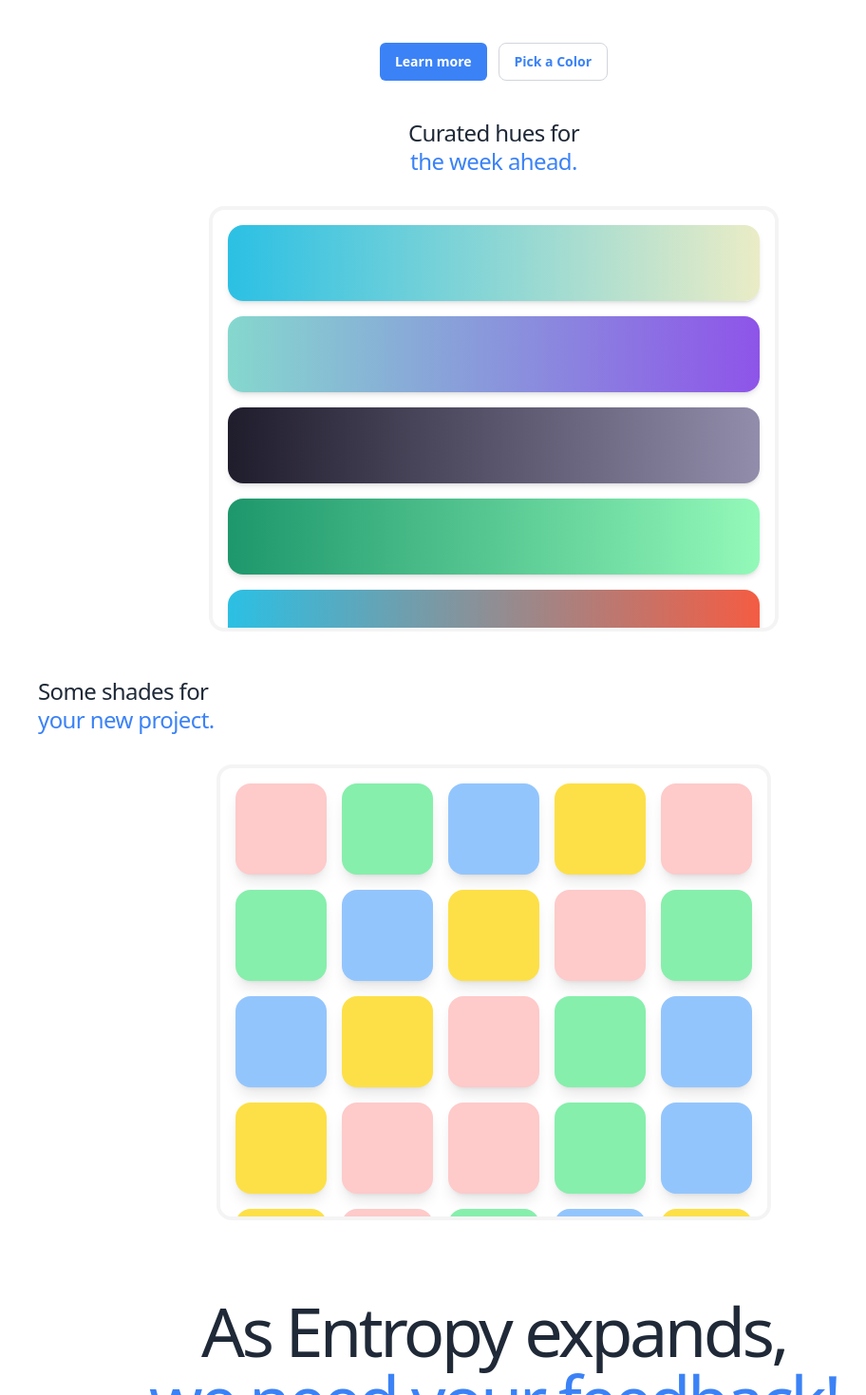
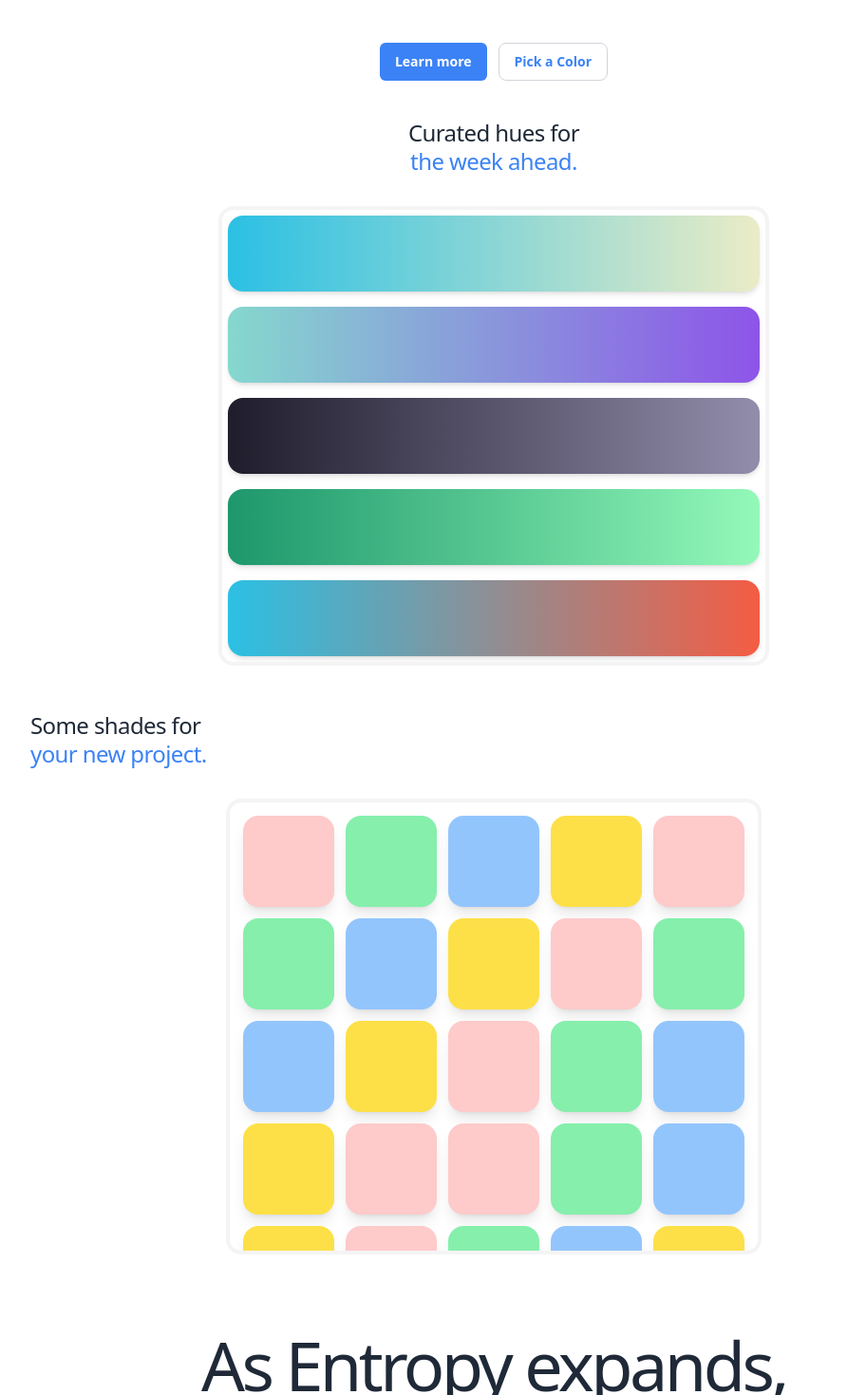
Before and after one commit to amartya2002/entropycolor, a Next.js app: page / in a window 1280 px wide. Shown: the part 521-1990 px from the top of the page at 95% size, without its empty margins (120-1032 px from the left). Built offline with nearby package versions, Linux system fonts and the light colour scheme.

Commit message:
chore: layout fixed

```diff
--- a/components/ColorCard.tsx
+++ b/components/ColorCard.tsx
@@ -12,7 +12,7 @@ type ColorCardProps = {
 
 const ColorCard = ({ color, title, hex, rgb, css, desc }: ColorCardProps) => (
   <div
-    className={`${color} sm:w-30 sm:h-30 group relative m-2 h-24 w-24 rounded-2xl shadow-lg duration-200 hover:scale-105  `}
+    className={`${color} sm:w-[6rem] sm:h-[6rem]  group relative m-1.5 h-[5.5rem] w-[5.5rem] rounded-2xl shadow-lg duration-200 hover:scale-105 `}
   >
     <div className="invisible flex h-full w-full items-center justify-center rounded-2xl bg-black/20 text-white backdrop-blur-xl group-hover:visible">
       <MyDrawer
@@ -24,6 +24,7 @@ const ColorCard = ({ color, title, hex, rgb, css, desc }: ColorCardProps) => (
         rgb={rgb}
       />
     </div>
+
   </div>
 );
 
--- a/components/ColorCardLayout.tsx
+++ b/components/ColorCardLayout.tsx
@@ -3,7 +3,7 @@ import ColorCard from "@/components/ColorCard";
 import colors from "@/data/colors.json";
 
 const ColorCardLayout = () => (
-  <div className="mx-8 max-w-7xl md:px-12 lg:px-32 ">
+  <div className="mx-6 max-w-7xl md:px-12 lg:px-32 ">
     <p className="  pb-8 text-left text-2xl leading-none tracking-tight text-gray-800  dark:text-zinc-200 md:leading-tight  ">
       Some shades for{" "}
       <span className="block from-zinc-500 to-zinc-200 text-blue-500 dark:bg-gradient-to-t dark:bg-clip-text dark:text-transparent ">
@@ -11,8 +11,8 @@ const ColorCardLayout = () => (
       </span>
     </p>
     <div className=" flex justify-center">
-      <div className=" no-scrollbar h-[30rem] overflow-y-scroll rounded-2xl border-4 border-zinc-100  p-2 dark:border-zinc-700 dark:bg-transparent ">
-        <div className="grid grid-cols-3 sm:grid-cols-4 md:grid-cols-5   ">
+      <div className=" no-scrollbar h-[30rem] overflow-y-scroll rounded-2xl border-4 border-zinc-100 dark:border-zinc-700 dark:bg-transparent ">
+        <div className="grid grid-cols-3 sm:grid-cols-4 md:grid-cols-5  p-2 ">
           {colors.map((color, index) => (
             <ColorCard
               key={index}
--- a/components/HorizontCardLay.tsx
+++ b/components/HorizontCardLay.tsx
@@ -3,15 +3,16 @@ import HorizontalColorCard from "./HorizontColCard";
 import weekly from "@/data/weekly.json";
 
 const HorizontalCardLayout = () => (
-  <div className="mx-8 mb-12 max-w-7xl md:px-12 lg:px-32">
+  <div className="px-6 mb-12 max-w-7xl md:px-12 lg:px-32 mx-auto">
     <p className=" pb-8 text-center text-2xl leading-none tracking-tight text-gray-800  dark:text-zinc-200 md:leading-tight  ">
       Curated hues for{" "}
       <span className="block from-zinc-500 to-zinc-200 text-blue-500 dark:bg-gradient-to-t dark:bg-clip-text dark:text-transparent ">
         the week ahead.
       </span>
     </p>
+
     <div className=" flex justify-center">
-      <div className=" no-scrollbar h-[28rem] overflow-y-scroll rounded-2xl border-4 border-zinc-100  p-2 dark:border-zinc-700 dark:bg-transparent">
+      <div className="no-scrollbar  overflow-y-scroll rounded-2xl border-4 border-zinc-100  dark:border-zinc-700 dark:bg-transparent p-1.5">
         <div className=" flex-col space-y-4 ">
           {weekly.map((color, index) => (
             <HorizontalColorCard
--- a/components/HorizontColCard.tsx
+++ b/components/HorizontColCard.tsx
@@ -19,7 +19,7 @@ const HorizontalColorCard = ({
   desc,
 }: ColorCardProps) => (
   <div
-    className={`${color} group relative m-2 h-20 w-[20rem] rounded-2xl shadow-md duration-200 hover:scale-[1.01] sm:w-[35rem]  `}
+    className={`${color} group relative h-20 w-[19rem] rounded-2xl shadow-md duration-200 hover:scale-[1.01] sm:w-[35rem]  `}
   >
     <div className="invisible flex h-full w-full items-center justify-center rounded-2xl bg-black/20 text-white backdrop-blur-xl group-hover:visible">
       <MyDrawer
```
